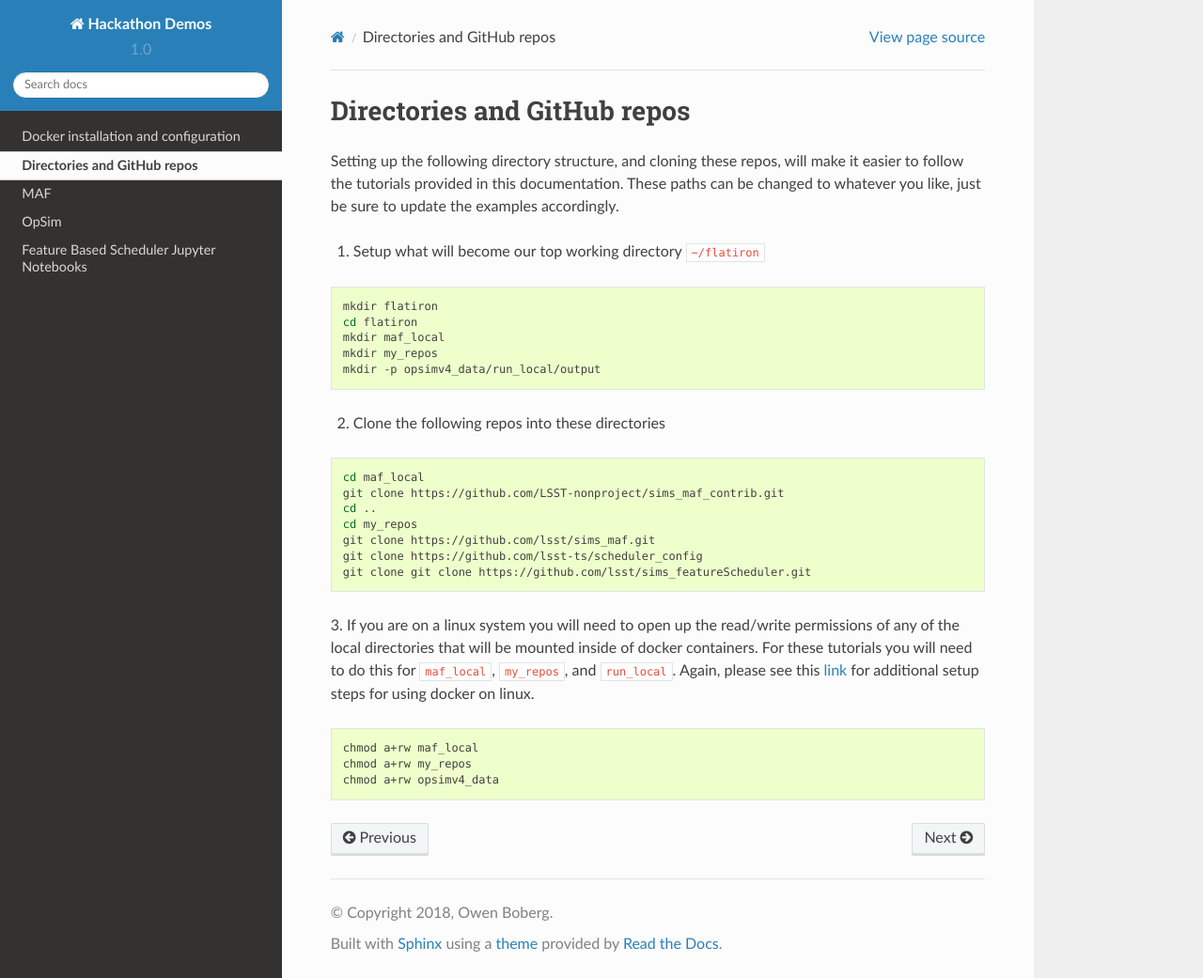
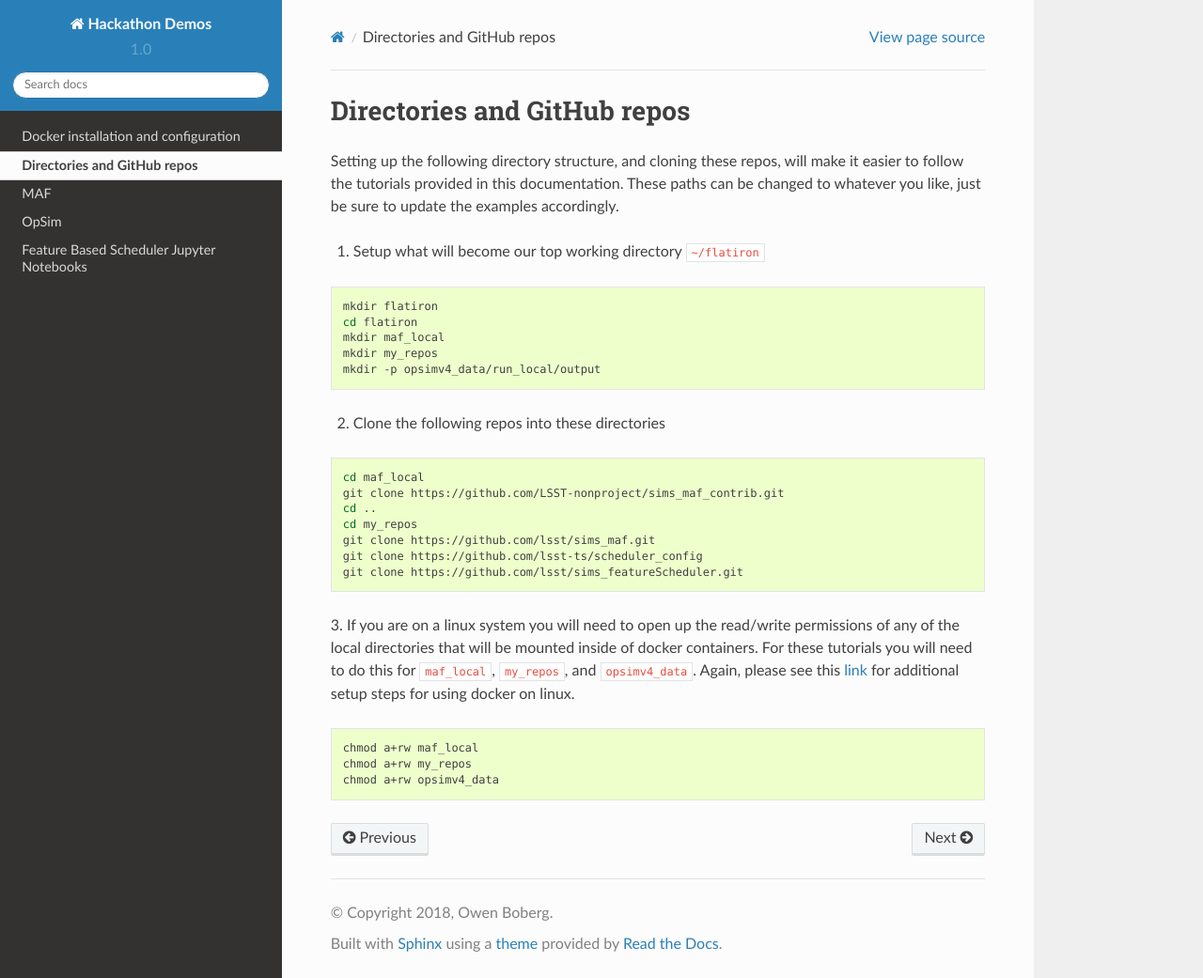
Before and after one commit to oboberg/cadence_hackathon, a Sphinx documentation site: the page built from docs/directories.rst, in a window 1280 px wide and 1041 px high. Shown: the whole window at 94% size. Built offline with Sphinx 7.4.7 and the Read the Docs theme 2.0.0, drawn with Linux system fonts in a browser that asks for light colours; pages that are not in the unit, such as notebooks, are missing from menus.

Commit message:
fix double clone command

```diff
--- a/docs/directories.rst
+++ b/docs/directories.rst
@@ -26,12 +26,12 @@ can be changed to whatever you like, just be sure to update the examples accordi
    cd my_repos
    git clone https://github.com/lsst/sims_maf.git
    git clone https://github.com/lsst-ts/scheduler_config
-   git clone git clone https://github.com/lsst/sims_featureScheduler.git
+   git clone https://github.com/lsst/sims_featureScheduler.git
 
 3. If you are on a linux system you will need to open up the read/write permissions
 of any of the local directories that will be mounted inside of docker containers.
 For these tutorials you will need to do this for ``maf_local``, ``my_repos``,
-and ``run_local``. Again, please see this `link <https://docs.docker.com/install/linux/linux-postinstall/#next-steps/>`_
+and ``opsimv4_data``. Again, please see this `link <https://docs.docker.com/install/linux/linux-postinstall/#next-steps/>`_
 for additional setup steps for using docker on linux.
 
 .. code-block:: bash
```
Also changed, not shown: 4 other files.
